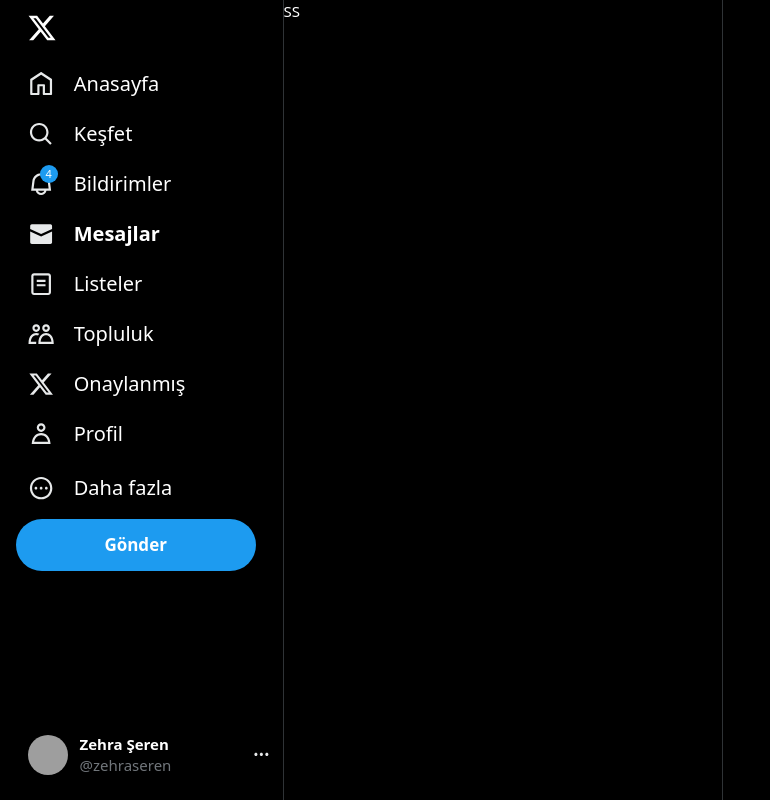
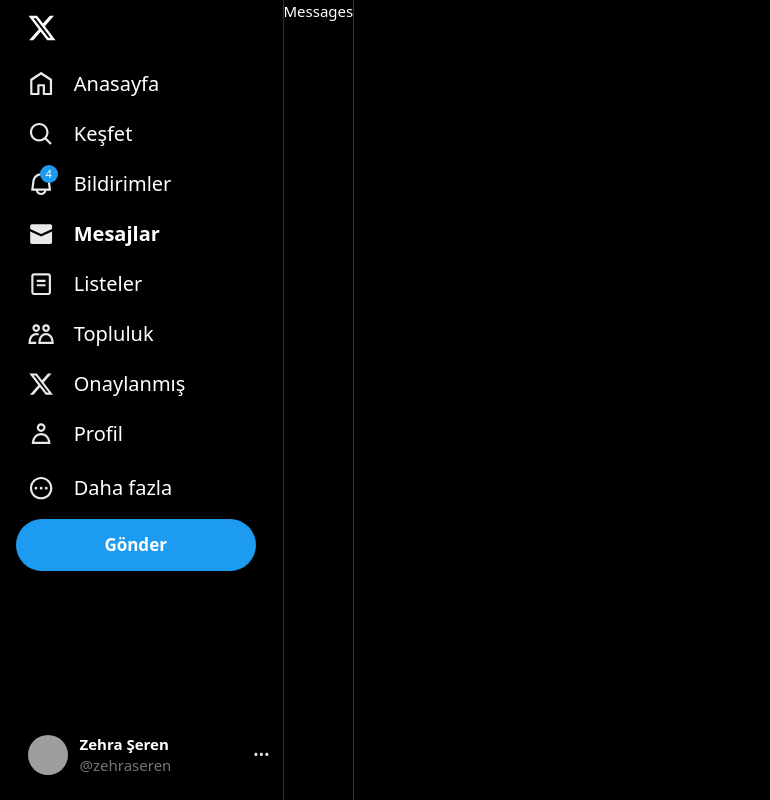
Before and after one commit to zehraseren/TwitterWeb-Clone, a React (Vite) app: page /messages in a window 1280 px wide. Shown: the whole page, without its empty margins (0-770 px from the left). Built offline with nearby package versions, Linux system fonts and the light colour scheme; grey boxes are pictures that could not be loaded.

Commit message:
Messages component'i düzenlendi.

```diff
--- a/src/pages/messages/index.jsx
+++ b/src/pages/messages/index.jsx
@@ -1,3 +1,4 @@
+import Content from "../../components/content";
 import Sidebar from "../../layouts/main/sidebar";
 
 export default function Messages() {
@@ -5,9 +6,12 @@
     <div>
       <div className="w-[78.063rem] mx-auto flex">
         <Sidebar />
-        <main className="flex flex-1">
-          <main className="flex flex-1 border-x border-[#2f3336] max-w-[27.5rem]">SS</main>
+        <main className="flex gap-3.5">
+          <main className="border-x border-[#2f3336] w-[28rem]]">Messages</main>
         </main>
+        <div className="mr-0.5">
+          <Content />
+        </div>
       </div>
     </div>
   );
```
